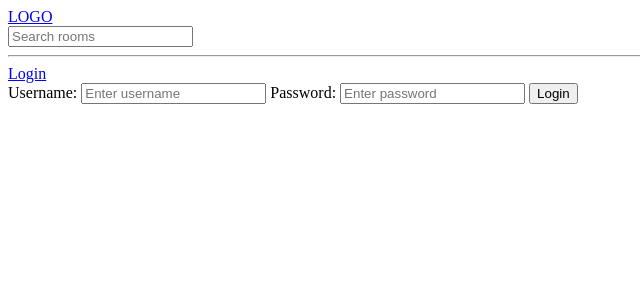
After one commit to KhushiShah01/group-chat, a Django app: page /login/ in a window 1280 px wide. The commit adds this page. Shown: the top 300 px of the page, without its empty margins (0-640 px from the left). Run offline with Django 4.2, Linux system fonts and the light colour scheme.

Commit message:
Login functionality

```diff
--- /dev/null
+++ b/groupstudy/base/templates/base/login_register.html
@@ -0,0 +1,14 @@
+{% extends 'main.html' %}
+
+{% block content %}
+
+<form action="" method="POST">
+    {% csrf_token %}
+    <label>Username: </label>
+    <input type="text" name="username" placeholder="Enter username">
+    <label> Password: </label>
+    <input type="password" name="password" placeholder="Enter password">
+    <input type="submit" value="Login" id="">
+</form>
+
+{% endblock content %}
--- a/groupstudy/base/urls.py
+++ b/groupstudy/base/urls.py
@@ -6,6 +6,7 @@ urlpatterns = [
     path('room/<str:pk>', views.room, name="room"),
     path('room-add/', views.createRoom, name="create-room"),
     path('room-update/<str:pk>', views.updateRoom, name="update-room"),
-    path('room-delete/<str:pk>', views.deleteRoom, name="delete-room")
+    path('room-delete/<str:pk>', views.deleteRoom, name="delete-room"),
+    path('login/',views.loginPage, name='login')
 
 ]
--- a/groupstudy/base/views.py
+++ b/groupstudy/base/views.py
@@ -1,14 +1,40 @@
+from ast import Return
+from multiprocessing import context
 from django.shortcuts import redirect, render
 from django.db.models import Q
 from .models import Room, Topic, Message
+from django.contrib.auth.models import User
+from django.contrib.auth import authenticate,login
 from .forms import RoomForm
+from django.contrib import messages
 # Create your views here.
+
+def loginPage(request):
+    if request.method=='POST':
+        username = request.POST.get('username')
+        password = request.POST.get('password')
+        try:
+            user = User.objects.get(username = username)
+        except:
+            messages.error(request, 'User does not exist')
+
+        user = authenticate(request, username=username,password=password)
+        if user is not None:
+            login(request,user)
+            return redirect('home')
+        else:
+            messages.error(request, 'Username or password does not exist')
+
+    context ={}
+    return render(request, 'base/login_register.html', context)
 
 def home(request):
     q = request.GET.get('q') if request.GET.get('q') !=None  else ''
-    rooms = Room.objects.filter(Q(title__name__icontains=q)|
-    Q(name__icontains = q)|
-    Q(description__icontains =q))
+    rooms = Room.objects.filter(
+        Q(title__name__icontains=q)|
+        Q(name__icontains = q)|
+        Q(description__icontains =q)
+    )
 
     topics = Topic.objects.all()
     countrooms = rooms.count()
--- a/groupstudy/templates/main.html
+++ b/groupstudy/templates/main.html
@@ -8,6 +8,16 @@
 </head>
 <body>
     {% include 'navbar.html' %}
+
+    {% if messages %}
+    <ul class="messages">
+        {% for message in messages %}
+        <li>{{ message }}</li>
+        {% endfor %}
+    </ul>
+    {% endif %}
+
+
     {% block content %}
 
     {% endblock %}
--- a/groupstudy/templates/navbar.html
+++ b/groupstudy/templates/navbar.html
@@ -4,3 +4,5 @@
     <input type="text" name="q" placeholder="Search rooms" >
 </form>
 <HR>
+
+    <a href="{% url 'login' %}">Login</a>
```
Also changed, not shown: groupstudy/db.sqlite3.
